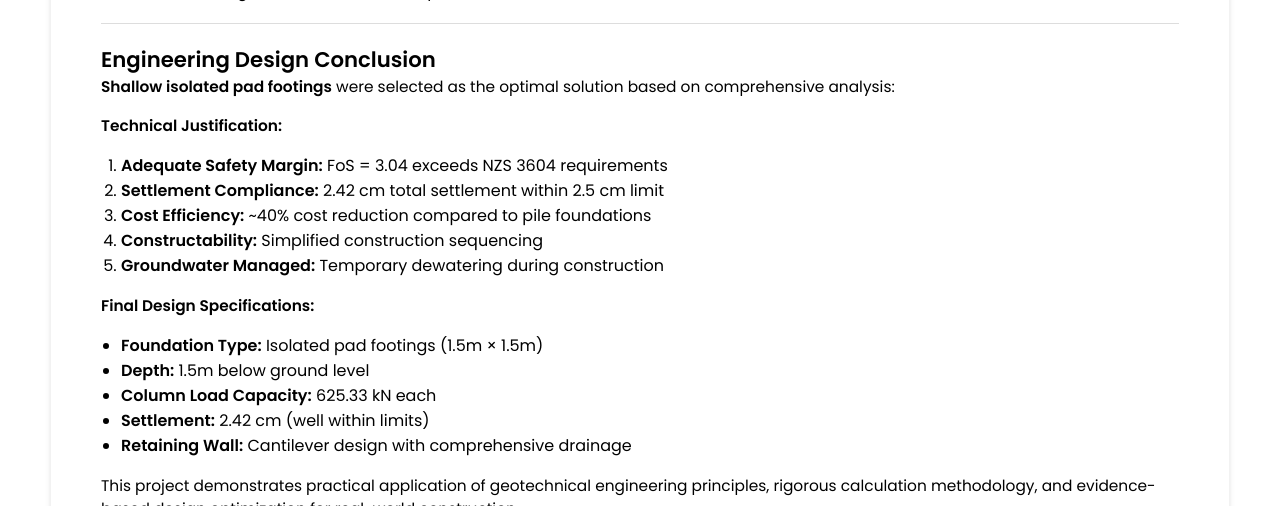
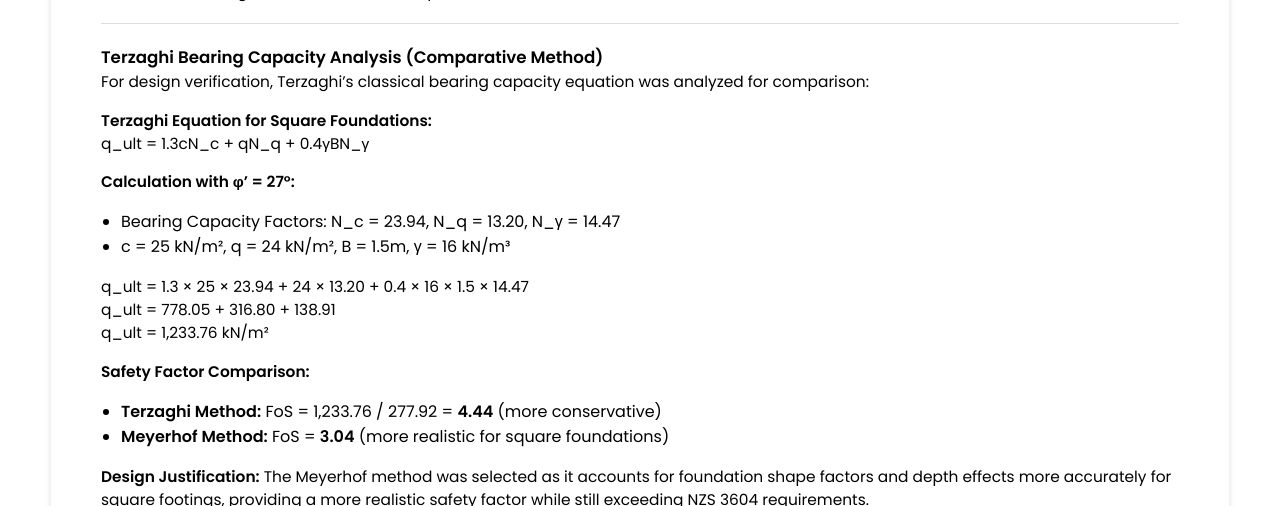
Before and after one commit to imraan11abdullah/imraan11abdullah.github.io, a Jekyll site: the page built from _projects/2025-foundation-engineering-design/2025-foundation-engineering-design.md, in a window 1280 px wide and 1400 px high, scrolled down 2875 px. Shown: the part 215-721 px from the top of the window. Built offline with Jekyll 4.4.1, drawn with Linux system fonts in a browser that asks for light colours; some of the changed text lies outside the part shown; grey boxes are pictures that could not be loaded.

Commit message:
Update 2025-foundation-engineering-design.md

```diff
--- a/_projects/2025-foundation-engineering-design/2025-foundation-engineering-design.md
+++ b/_projects/2025-foundation-engineering-design/2025-foundation-engineering-design.md
@@ -82,6 +82,31 @@ Using NZS 1170.1 standards:
 
 ---
 
+### **Terzaghi Bearing Capacity Analysis (Comparative Method)**
+For design verification, Terzaghi's classical bearing capacity equation was analyzed for comparison:
+
+**Terzaghi Equation for Square Foundations:**
+q_ult = 1.3cN_c + qN_q + 0.4γBN_γ
+
+**Calculation with φ' = 27°:**
+- Bearing Capacity Factors: N_c = 23.94, N_q = 13.20, N_γ = 14.47
+- c = 25 kN/m², q = 24 kN/m², B = 1.5m, γ = 16 kN/m³
+
+q_ult = 1.3 × 25 × 23.94 + 24 × 13.20 + 0.4 × 16 × 1.5 × 14.47
+q_ult = 778.05 + 316.80 + 138.91
+q_ult = 1,233.76 kN/m²
+
+**Safety Factor Comparison:**
+- **Terzaghi Method:** FoS = 1,233.76 / 277.92 = **4.44** (more conservative)
+- **Meyerhof Method:** FoS = **3.04** (more realistic for square foundations)
+
+**Design Justification:** The Meyerhof method was selected as it accounts for foundation shape factors and depth effects more accurately for square footings, providing a more realistic safety factor while still exceeding NZS 3604 requirements.
+
+{% include image-gallery.html images="https://i.ibb.co/GvVSr7Tb/terzaghi.jpg" height="300" %}
+*Terzaghi bearing capacity factors and equation reference*
+
+---
+
 ## Engineering Design Conclusion
 **Shallow isolated pad footings** were selected as the optimal solution based on comprehensive analysis:
 
```
